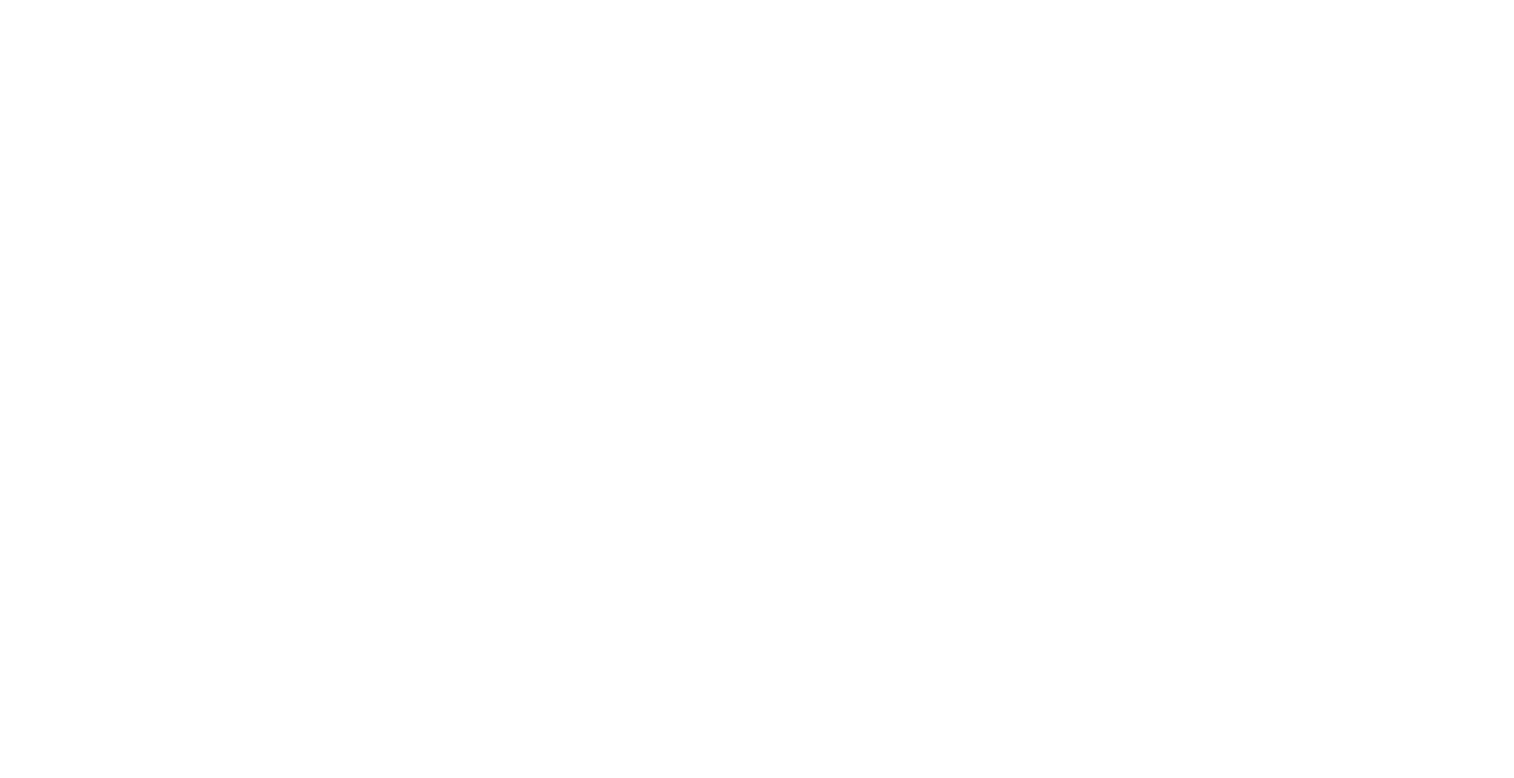
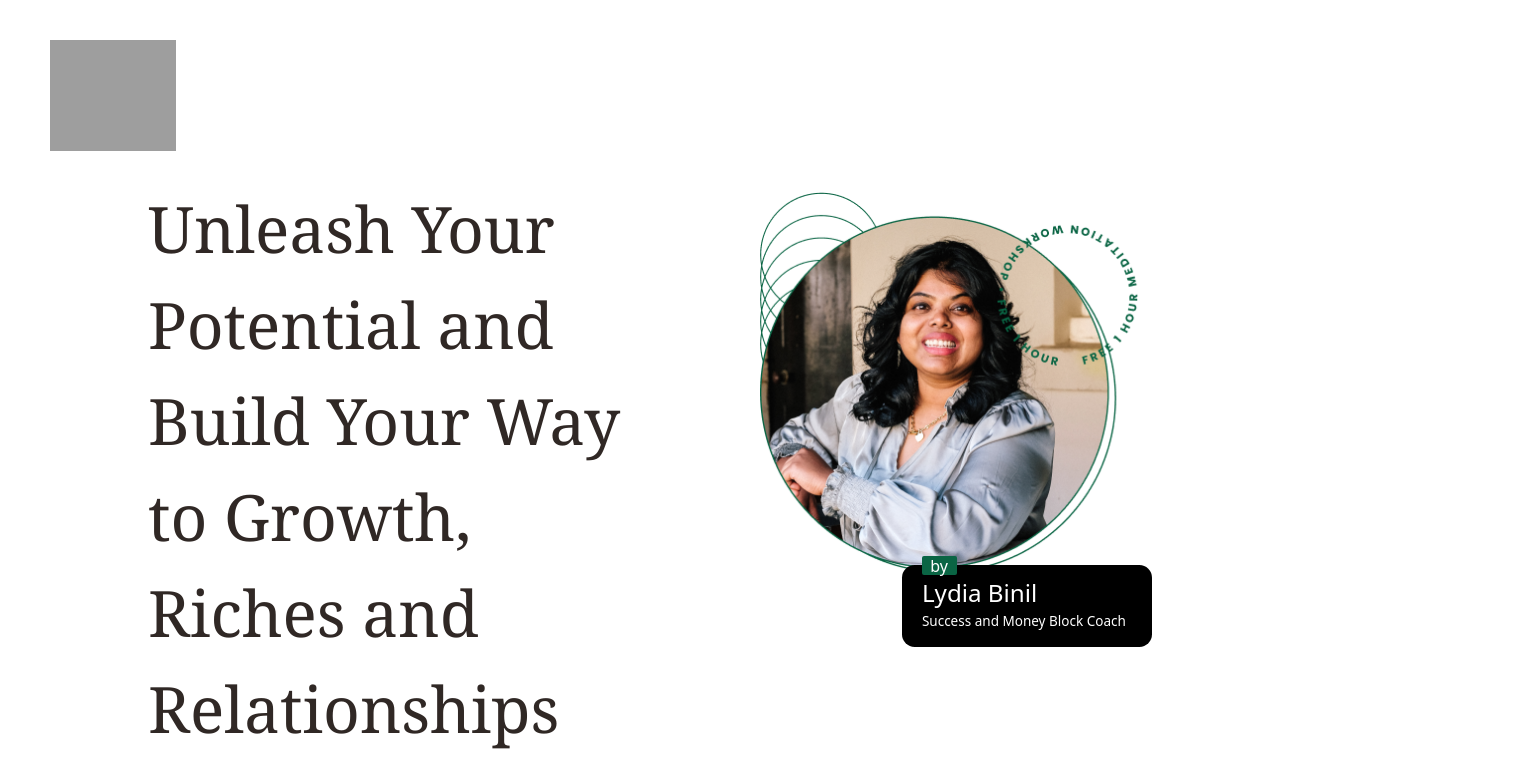
Before and after one commit to Qriocity-Company/1-club, a React (Create React App) app: page /successblock-diagnosiscall in a window 1280 px wide. Before the commit this address had no page. Shown: the top 778 px of the page, 1514 px wide, since content can reach past the window. Built offline with nearby package versions, Linux system fonts and the light colour scheme; grey boxes are pictures that could not be loaded.

Commit message:
Update App.js

```diff
--- a/src/App.js
+++ b/src/App.js
@@ -12,7 +12,7 @@
     <BrowserRouter>
       <Routes>
         <Route path="/" element={<LandingPage />} />
-        <Route path="/book-a-call" element={<LandingPageTwo />} />
+        <Route path="/successblock-diagnosiscall" element={<LandingPageTwo />} />
         <Route path="/meditation" element={<FormPage />} />
         <Route path="/success" element={<Success />} />
         <Route path="/thanksYou" element={<ThankYouPage />} />
```
